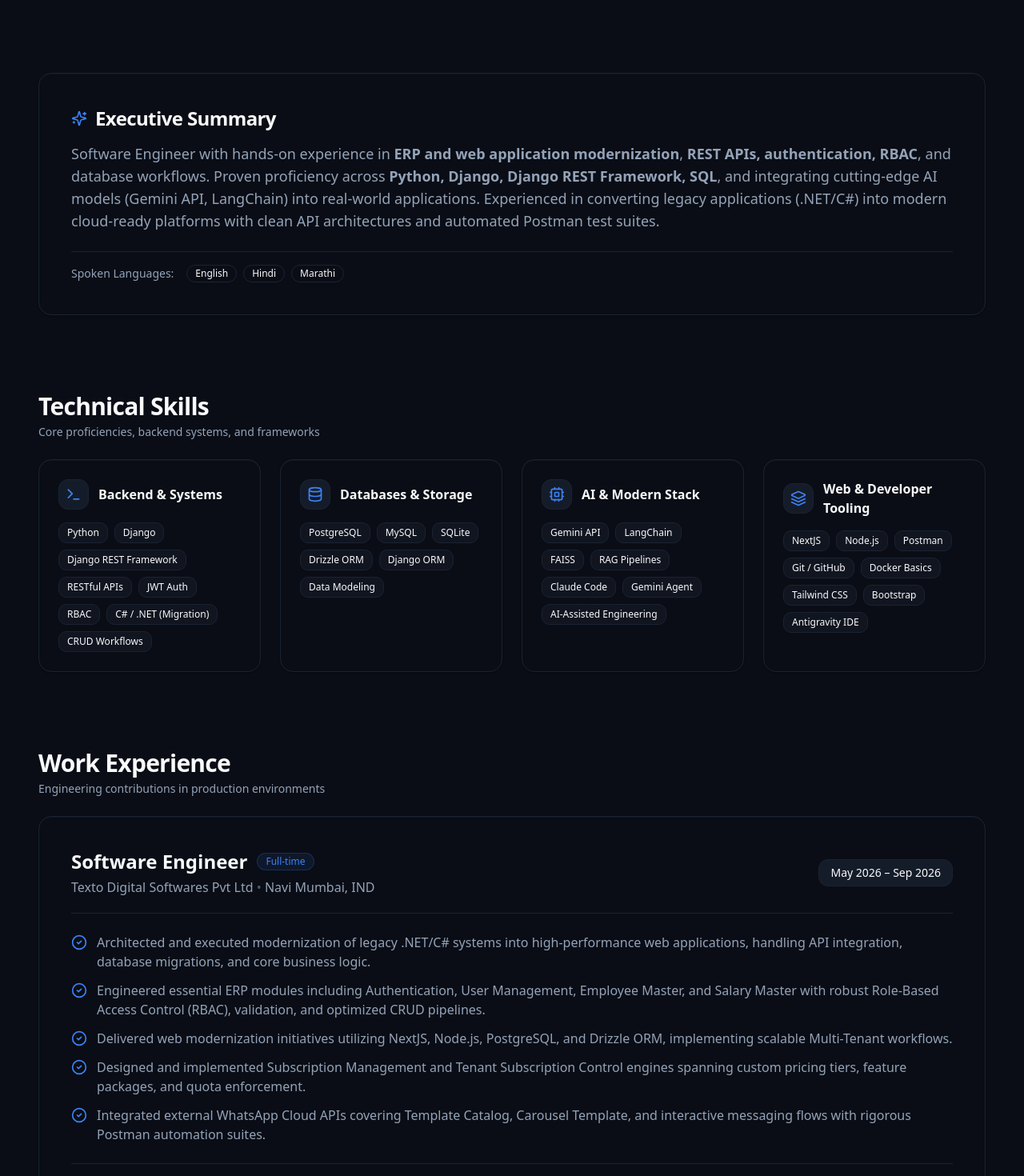
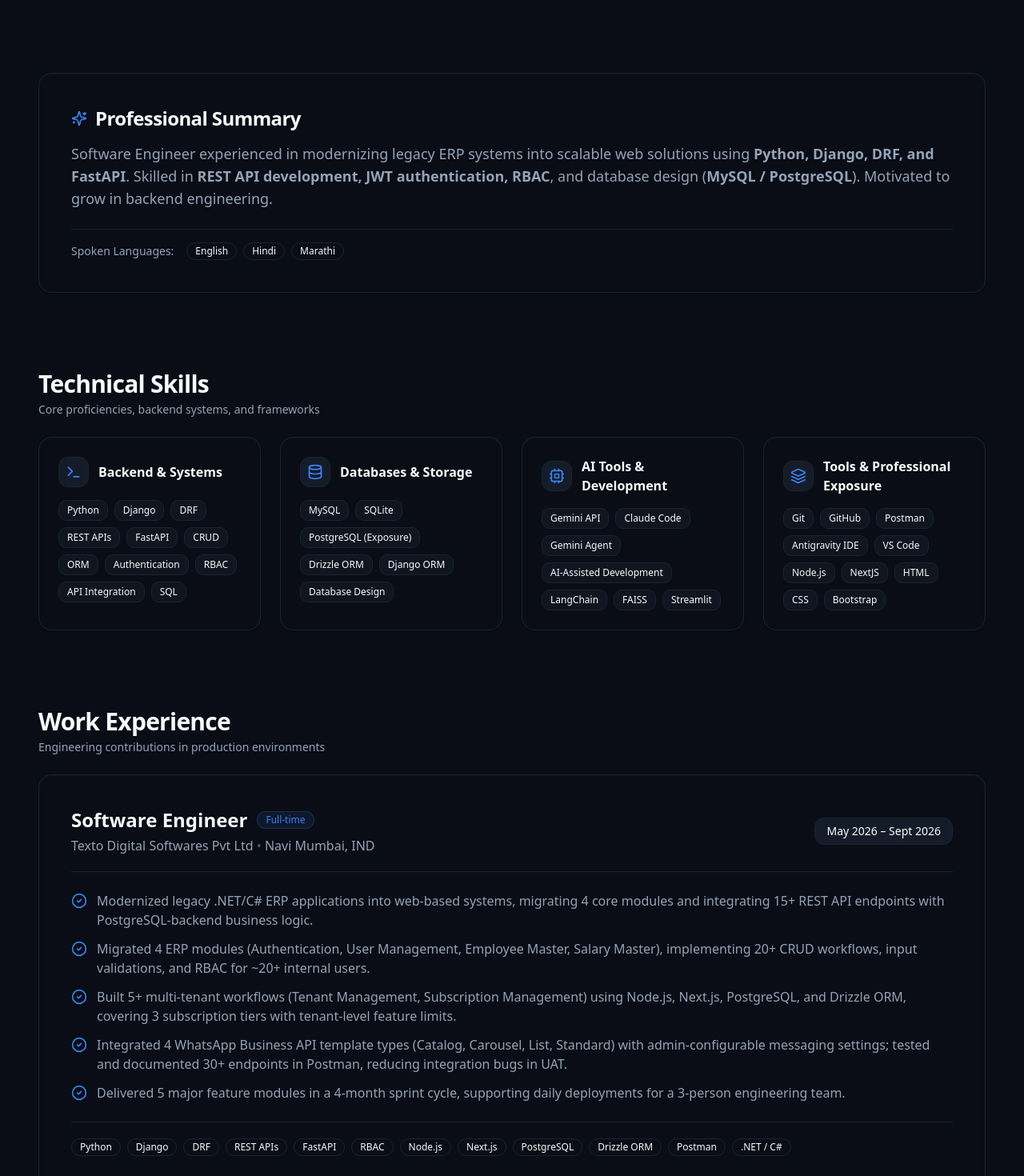
Before and after one commit to Mayur-Satpute/Mayur-Satpute.github.io, a Next.js app: page / in a window 1280 px wide. Shown: the part 860-2330 px from the top of the page at 80% size. Built offline with nearby package versions, Linux system fonts and the light colour scheme.

Commit message:
Sync portfolio content with latest resume: update professional summary, work experience points, skills breakdown, certifications, and tech events

```diff
--- a/app/page.tsx
+++ b/app/page.tsx
@@ -271,16 +271,16 @@ export default function Home() {
       role: "Software Engineer",
       company: "Texto Digital Softwares Pvt Ltd",
       location: "Navi Mumbai, IND",
-      period: "May 2026 – Sep 2026",
+      period: "May 2026 – Sept 2026",
       tag: "Full-time",
       achievements: [
-        "Architected and executed modernization of legacy .NET/C# systems into high-performance web applications, handling API integration, database migrations, and core business logic.",
-        "Engineered essential ERP modules including Authentication, User Management, Employee Master, and Salary Master with robust Role-Based Access Control (RBAC), validation, and optimized CRUD pipelines.",
-        "Delivered web modernization initiatives utilizing NextJS, Node.js, PostgreSQL, and Drizzle ORM, implementing scalable Multi-Tenant workflows.",
-        "Designed and implemented Subscription Management and Tenant Subscription Control engines spanning custom pricing tiers, feature packages, and quota enforcement.",
-        "Integrated external WhatsApp Cloud APIs covering Template Catalog, Carousel Template, and interactive messaging flows with rigorous Postman automation suites."
+        "Modernized legacy .NET/C# ERP applications into web-based systems, migrating 4 core modules and integrating 15+ REST API endpoints with PostgreSQL-backend business logic.",
+        "Migrated 4 ERP modules (Authentication, User Management, Employee Master, Salary Master), implementing 20+ CRUD workflows, input validations, and RBAC for ~20+ internal users.",
+        "Built 5+ multi-tenant workflows (Tenant Management, Subscription Management) using Node.js, Next.js, PostgreSQL, and Drizzle ORM, covering 3 subscription tiers with tenant-level feature limits.",
+        "Integrated 4 WhatsApp Business API template types (Catalog, Carousel, List, Standard) with admin-configurable messaging settings; tested and documented 30+ endpoints in Postman, reducing integration bugs in UAT.",
+        "Delivered 5 major feature modules in a 4-month sprint cycle, supporting daily deployments for a 3-person engineering team."
       ],
-      skills: ["Python", "Django", "REST APIs", "RBAC", "NextJS", "Node.js", "PostgreSQL", "Drizzle ORM", "Postman", "C# / .NET"]
+      skills: ["Python", "Django", "DRF", "REST APIs", "FastAPI", "RBAC", "Node.js", "Next.js", "PostgreSQL", "Drizzle ORM", "Postman", ".NET / C#"]
     }
   ];
 
@@ -373,22 +373,22 @@ export default function Home() {
     {
       title: "Backend & Systems",
       icon: <Terminal className="h-5 w-5 text-primary shrink-0" />,
-      items: ["Python", "Django", "Django REST Framework", "RESTful APIs", "JWT Auth", "RBAC", "C# / .NET (Migration)", "CRUD Workflows"]
+      items: ["Python", "Django", "DRF", "REST APIs", "FastAPI", "CRUD", "ORM", "Authentication", "RBAC", "API Integration", "SQL"]
     },
     {
       title: "Databases & Storage",
       icon: <Database className="h-5 w-5 text-primary shrink-0" />,
-      items: ["PostgreSQL", "MySQL", "SQLite", "Drizzle ORM", "Django ORM", "Data Modeling"]
+      items: ["MySQL", "SQLite", "PostgreSQL (Exposure)", "Drizzle ORM", "Django ORM", "Database Design"]
     },
     {
-      title: "AI & Modern Stack",
+      title: "AI Tools & Development",
       icon: <Cpu className="h-5 w-5 text-primary shrink-0" />,
-      items: ["Gemini API", "LangChain", "FAISS", "RAG Pipelines", "Claude Code", "Gemini Agent", "AI-Assisted Engineering"]
+      items: ["Gemini API", "Claude Code", "Gemini Agent", "AI-Assisted Development", "LangChain", "FAISS", "Streamlit"]
     },
     {
-      title: "Web & Developer Tooling",
+      title: "Tools & Professional Exposure",
       icon: <Layers className="h-5 w-5 text-primary shrink-0" />,
-      items: ["NextJS", "Node.js", "Postman", "Git / GitHub", "Docker Basics", "Tailwind CSS", "Bootstrap", "Antigravity IDE"]
+      items: ["Git", "GitHub", "Postman", "Antigravity IDE", "VS Code", "Node.js", "NextJS", "HTML", "CSS", "Bootstrap"]
     }
   ];
 
@@ -417,23 +417,23 @@ export default function Home() {
   ];
 
   const certifications = [
-    { name: "Python Programming Certification", year: "2025" },
+    { name: "Python Programming Certification", year: "2026" },
     { name: "SQL for Data Management Certification", year: "2026" },
     { name: "Django Web Development Certification", year: "2026" }
   ];
 
   const events = [
     {
-      title: "Build with AI Bootcamp - AI Agents & Automation",
-      org: "Google for Developers & Hack2Skill"
+      title: "Nutanix .NEXT Mumbai 2026",
+      org: "Explored hybrid multi-cloud architecture, AI-native infrastructure, and enterprise virtualization through hands-on sessions."
     },
     {
-      title: "AWS Summit Mumbai",
-      org: "Cloud Architecture, Scalable Services & AI/ML Innovations"
+      title: "AWS Community Day Mumbai 2026",
+      org: "Attended sessions on AWS serverless architecture, cloud services, and scalable application development."
     },
     {
-      title: "Cloud Community Days Mumbai",
-      org: "Google Cloud, Gemini, and Modern Cloud Security"
+      title: "Synology Solution Day 2026",
+      org: "Gained exposure to enterprise storage systems, NAS architecture, backup & disaster recovery, and private cloud infrastructure."
     }
   ];
 
@@ -694,13 +694,10 @@ export default function Home() {
           >
             <div className="flex items-center gap-2.5 mb-3.5">
               <Sparkles className="h-5 w-5 text-primary shrink-0" />
-              <h2 className="text-xl sm:text-2xl font-bold tracking-tight text-foreground">Executive Summary</h2>
+              <h2 className="text-xl sm:text-2xl font-bold tracking-tight text-foreground">Professional Summary</h2>
             </div>
             <p className="text-muted-foreground leading-relaxed text-sm sm:text-base md:text-lg mb-6">
-              Software Engineer with hands-on experience in <strong>ERP and web application modernization</strong>,
-              <strong> REST APIs, authentication, RBAC</strong>, and database workflows. Proven proficiency across
-              <strong> Python, Django, Django REST Framework, SQL</strong>, and integrating cutting-edge AI models (Gemini API, LangChain) into real-world applications.
-              Experienced in converting legacy applications (.NET/C#) into modern cloud-ready platforms with clean API architectures and automated Postman test suites.
+              Software Engineer experienced in modernizing legacy ERP systems into scalable web solutions using <strong>Python, Django, DRF, and FastAPI</strong>. Skilled in <strong>REST API development, JWT authentication, RBAC</strong>, and database design (<strong>MySQL / PostgreSQL</strong>). Motivated to grow in backend engineering.
             </p>
 
             <div className="flex flex-wrap gap-2 pt-4 border-t border-border items-center">
```
